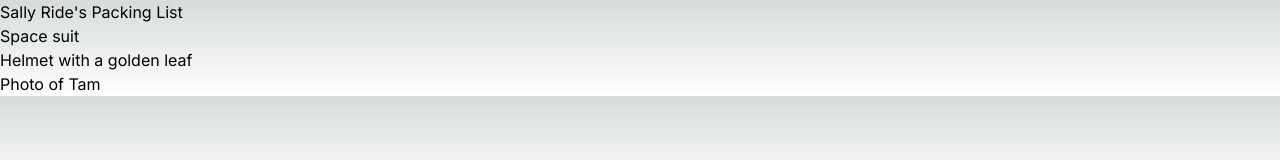
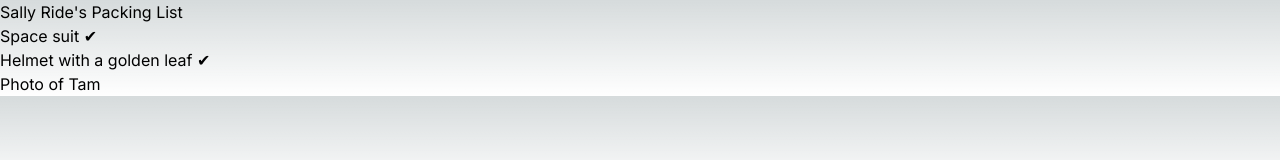
Before and after one commit to Shakirali2/react-class, a Next.js app: page / in a window 1280 px wide. Shown: the top 160 px of the page. Built offline with nearby package versions, Linux system fonts and the light colour scheme.

Commit message:
PackingListCheckMark

```diff
--- a/src/app/components/PackingList.tsx
+++ b/src/app/components/PackingList.tsx
@@ -1,5 +1,8 @@
 function Item({ name, isPacked }: any) {
-    return <li className="item">{name}</li>;
+    if (isPacked) {
+        return <li className="item">{name} ✔</li>;
+      }
+      return <li className="item">{name}</li>;
   }
 
   export default function PackingList() {
```
